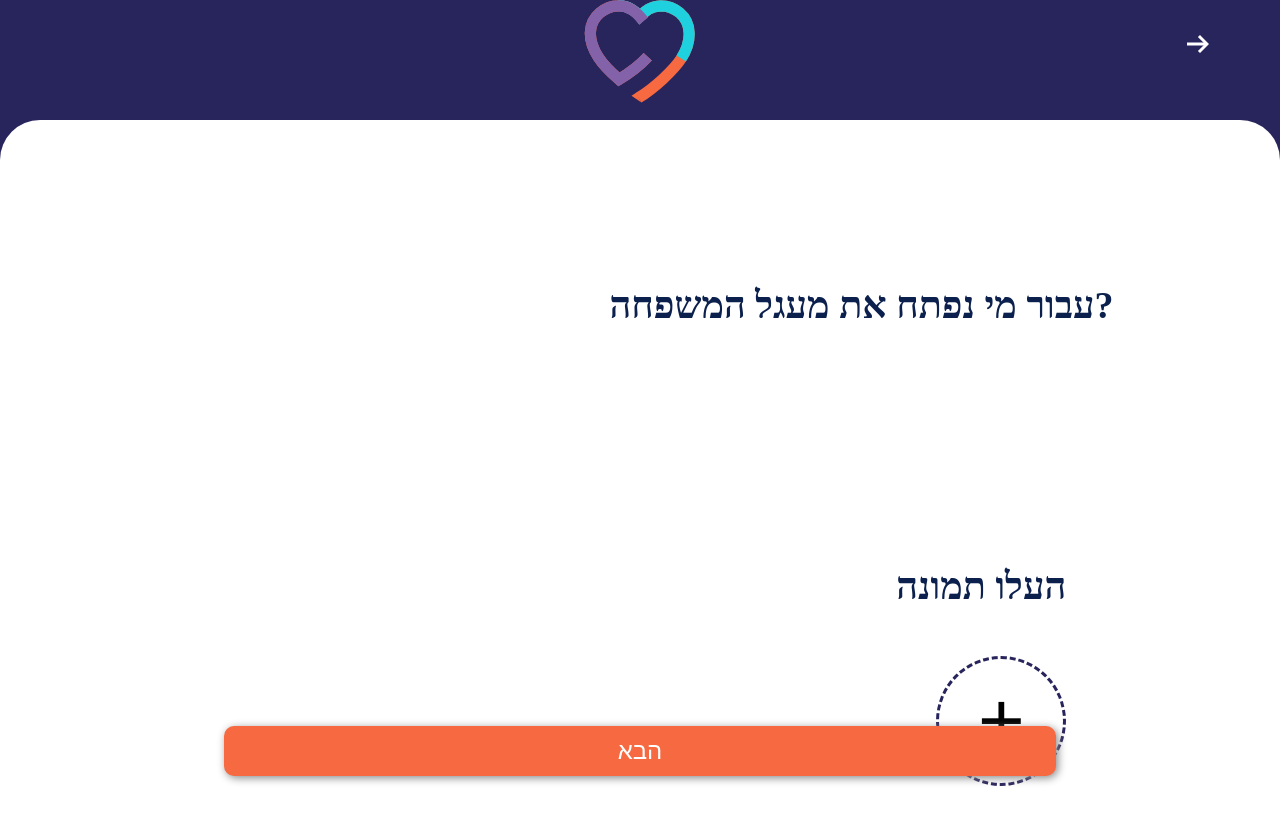
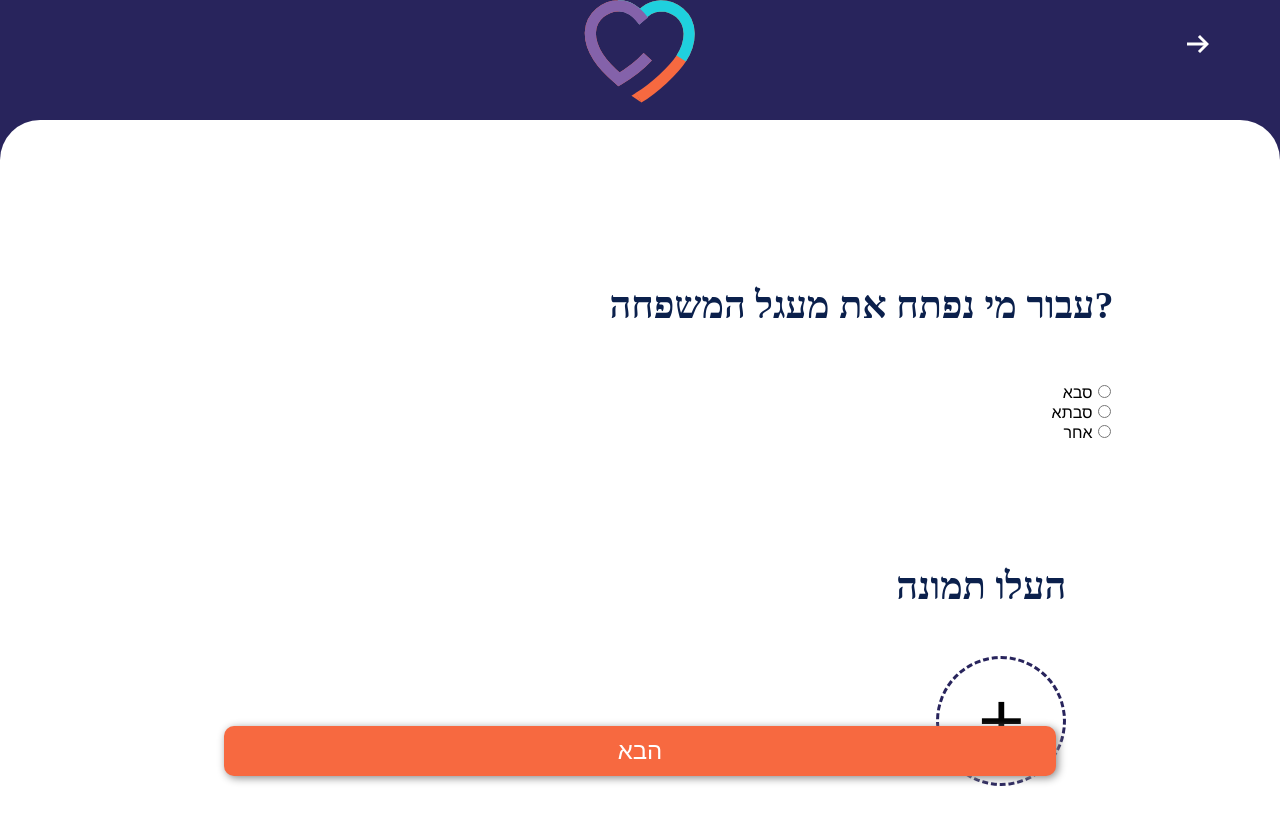
Before and after one commit to ChaimBaror/Project-HUGS, a React (Create React App) app in the folder packages/client/: page /first in a window 1280 px wide. Shown: the top 824 px of the page. Built offline with nearby package versions, Linux system fonts and the light colour scheme.

Commit message:
First Screen

```diff
--- a/packages/client/src/components/FirstScreen.tsx
+++ b/packages/client/src/components/FirstScreen.tsx
@@ -9,6 +9,10 @@ import './Screens.css';
 
 
 export class FirstScreen extends Component {
+    onChangeValue(event:any) {
+        console.log(event.target.value);
+      }
+
     render() {
 
         return (
@@ -24,9 +28,18 @@ export class FirstScreen extends Component {
                 <div className='screen'>
                     <div className='divText'>
                         <Text />עבור מי נפתח את מעגל המשפחה?
-                </div>
+                    </div>
 
-                    <div className="divRadioButton">
+                    <div className="divRadioButton" onChange={this.onChangeValue}>
+                        סבא
+                         <input type="radio" value="grandfather" name="gender" />
+                         <br/>
+                         סבתא
+                         <input type="radio" value="grandmother" name="gender" />
+                         <br/>
+                         אחר
+                         <input type="radio" value="Other" name="gender" />
+
                         <RadioButton />
                     </div>
 
@@ -43,8 +56,9 @@ export class FirstScreen extends Component {
                         radius="10px"
                         background="rgba(247, 105, 64, 1)"
                         color="white" />
+                    </div>
                 </div>
-            </div>
+
         )
     }
 
--- a/packages/client/src/components/Main.tsx
+++ b/packages/client/src/components/Main.tsx
@@ -9,7 +9,7 @@ export default function Main() {
   return (
     <Router>
       <Switch>
-        <Route path="/login">
+        <Route path="/" exact >
           <Login />
         </Route>
         <Route path="/first">
--- a/packages/client/src/components/Screens.css
+++ b/packages/client/src/components/Screens.css
@@ -39,6 +39,9 @@
     left: 278px;
     top: 310px;
     text-align: right;
+    flex-direction: unset;
+    justify-content: center;
+    align-items: flex-end;
 }
 
 .imagePicker {
```
